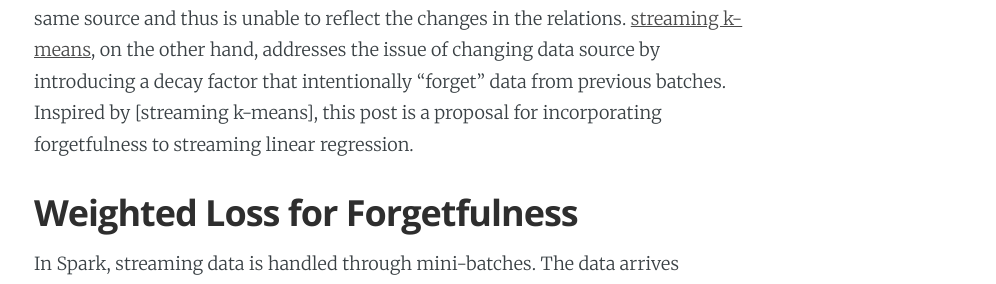
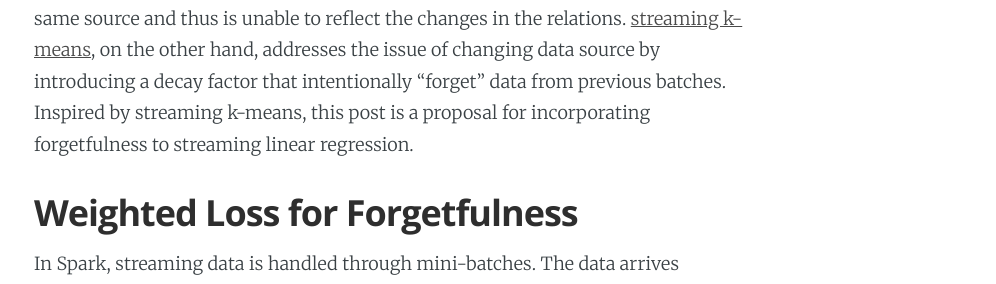
Before and after one commit to rotationsymmetry/rotationsymmetry.github.io, a Jekyll site: the page built from _posts/2015-07-22-streaming-forgetful-linear-regression.md, in a window 1280 px wide and 900 px high. Shown: the part 383-667 px from the top of the window, without its empty margins (251-1247 px from the left). Built offline with Jekyll 4.4.1, drawn with Linux system fonts in a browser that asks for light colours; Markdown is read by kramdown in place of the engine named in the settings; formulas are drawn with MathJax 3; comment, search, counter and statistics services are not loaded.

```diff
--- a/_posts/2015-07-22-streaming-forgetful-linear-regression.md
+++ b/_posts/2015-07-22-streaming-forgetful-linear-regression.md
@@ -3,7 +3,7 @@ title: Streaming Forgetful Linear Regression
 tags: [analytics, spark]
 ---
 
-In supervised learning of streaming data, the relation between the label and the features can potentially change over time. For example, searches involving Apple is likely to increase as we approach WWDC. The current implementation of [streaming linear regression](https://spark.apache.org/docs/latest/api/scala/index.html#org.apache.spark.mllib.regression.StreamingLinearRegressionWithSGD) in Spark treats all streaming data coming from the same source and thus is unable to reflect the changes in the relations. [streaming k-means](https://databricks.com/blog/2015/01/28/introducing-streaming-k-means-in-spark-1-2.html), on the other hand,  addresses the issue of changing data source by introducing a decay factor that intentionally "forget" data from previous batches. Inspired by  [streaming k-means], this post is a proposal for incorporating forgetfulness to streaming linear regression.
+In supervised learning of streaming data, the relation between the label and the features can potentially change over time. For example, searches involving Apple is likely to increase as we approach WWDC. The current implementation of [streaming linear regression](https://spark.apache.org/docs/latest/api/scala/index.html#org.apache.spark.mllib.regression.StreamingLinearRegressionWithSGD) in Spark treats all streaming data coming from the same source and thus is unable to reflect the changes in the relations. [streaming k-means](https://databricks.com/blog/2015/01/28/introducing-streaming-k-means-in-spark-1-2.html), on the other hand,  addresses the issue of changing data source by introducing a decay factor that intentionally "forget" data from previous batches. Inspired by streaming k-means, this post is a proposal for incorporating forgetfulness to streaming linear regression.
 
 ## Weighted Loss for Forgetfulness
 In Spark, streaming data is handled through mini-batches. The data arrives between two time points are packaged in an RDD and pushed to the Spark engine for batch processing. Suppose we are currently at the 2nd window of the stream and \\(R_1\\) and \\(R_2\\) are the first and second RDD of the stream. For \\(i=1 ,2\\), \\(y_{ij}\\) are the labels and \\(x_{ij} \\) are the \\(p\\)-dimensional feature vectors for \\(R_i\\). In the usual linear regression, we minimize the square loss
```
